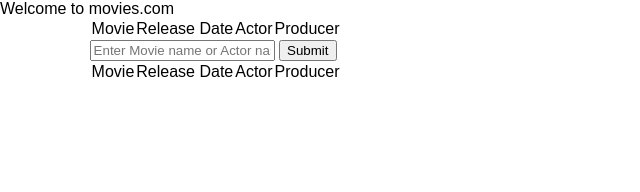
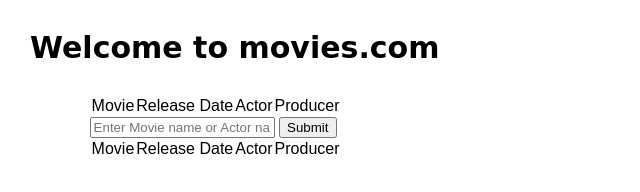
Before and after one commit to pvaishnaviprdxn/search, a plain HTML site: page index.html in a window 1280 px wide. Shown: the whole page, without its empty margins (0-640 px from the left). Drawn offline with nearby package versions, Linux system fonts and the light colour scheme.

Commit message:
header style added

```diff
--- a/assets/css/style.css
+++ b/assets/css/style.css
@@ -106,6 +106,12 @@ li {
 /*=================================
   Header styling starts here
 =================================*/
+h1{
+    padding: 30px;
+    font-family: cursive;
+    font-weight: bold;
+    font-size: 30px;
+}
 
 
 
```
